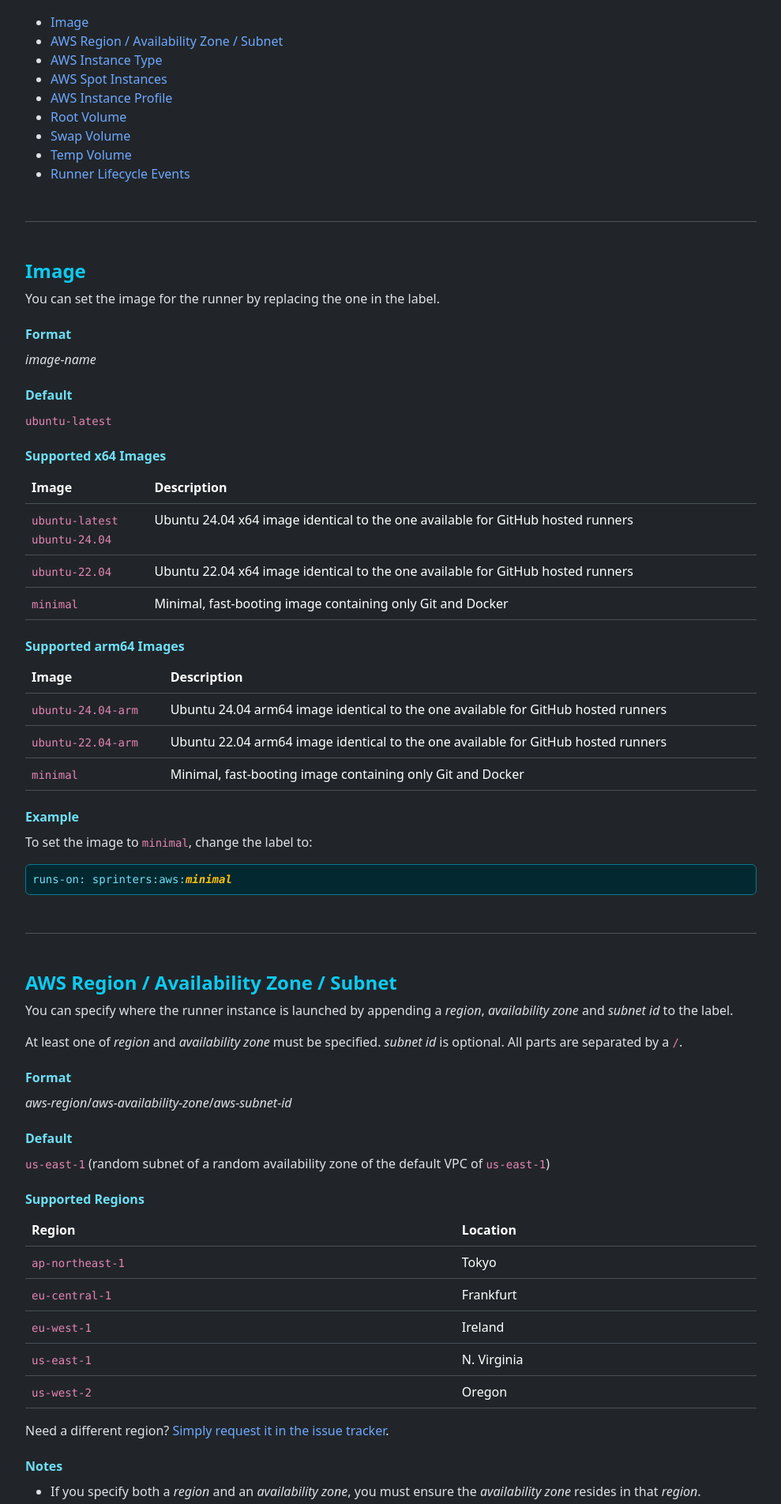
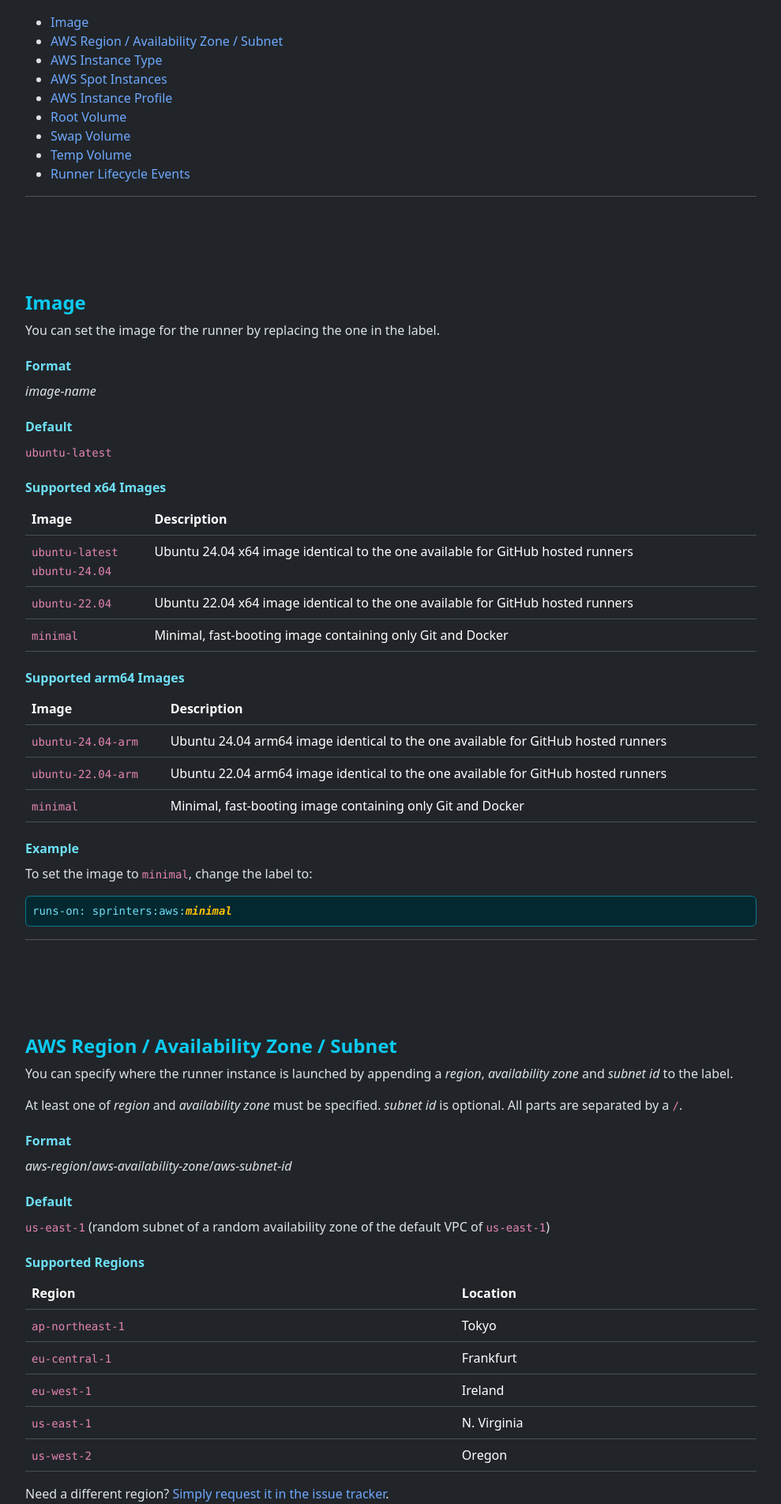
Before and after one commit to sprinters-sh/sprinters.sh, a Jekyll site: the page built from docs/label.md, in a window 1280 px wide. Shown: the part 1013-2917 px from the top of the page at 79% size, without its empty margins (240-1229 px from the left). Built offline with Jekyll 4.4.1, drawn with Linux system fonts in a browser that asks for light colours.

Commit message:
Improved grouping and spacing

```diff
--- a/docs/label.md
+++ b/docs/label.md
@@ -53,7 +53,7 @@
 - [Runner Lifecycle Events](#events)
 
 ---
-{: .mt-5 }
+{: .mb-7 }
 
 {% include h3.html id="image" text="Image" %}
 You can set the image for the runner by replacing the one in the label.
@@ -88,7 +88,8 @@
 </div>
 
 ---
-{: .mt-5 }
+{: .mb-7 }
+
 
 {% include h3.html id="placement" text="AWS Region / Availability Zone / Subnet" %}
 You can specify where the runner instance is launched by appending a  _region_, _availability zone_ and _subnet id_ to the label.
@@ -141,7 +142,8 @@
 </div>
 
 ---
-{: .mt-5 }
+{: .mb-7 }
+
 
 {% include h3.html id="instance-type" text="AWS Instance Type" %}
 You can set the AWS EC2 instance type on which launch the runner by appending it to the label.
@@ -196,7 +198,8 @@
 </div>
 
 ---
-{: .mt-5 }
+{: .mb-7 }
+
 
 {% include h3.html id="spot" text="AWS Spot Instances" %}
 To save significant amounts of money at a slight risk of being interrupted, the instance can be launched as a spot instance.
@@ -228,7 +231,8 @@
 </div>
 
 ---
-{: .mt-5 }
+{: .mb-7 }
+
 
 {% include h3.html id="instance-profile" text="AWS Instance Profile" %}
 To access resources in your AWS account without the need to store long-lived AWS credentials as GitHub Actions secrets,
@@ -252,7 +256,8 @@
 See also: [Accessing AWS Resources](/docs/aws-resources#instance-profile) for more info.
 
 ---
-{: .mt-5 }
+{: .mb-7 }
+
 
 {% include h3.html id="root" text="Root Volume" %}
 You can adjust the performance of the root volume by appending a performance specification to the label.
@@ -291,7 +296,8 @@
 </div>
 
 ---
-{: .mt-5 }
+{: .mb-7 }
+
 
 {% include h3.html id="swap" text="Swap Volume" %}
 You can adjust the size and performance of the swap volume by modifying the label.
@@ -335,7 +341,8 @@
 </div>
 
 ---
-{: .mt-5 }
+{: .mb-7 }
+
 
 {% include h3.html id="temp" text="Temp Volume" %}
 You can adjust the size and performance of the temp volume by modifying the label.
@@ -379,7 +386,8 @@
 </div>
 
 ---
-{: .mt-5 }
+{: .mb-7 }
+
 
 {% include h3.html id="events" text="Runner Lifecycle Events" %}
 In order to react more quickly to instances becoming unhealthy, runners {% include external-link.html text="publish lifecycle events"
```
